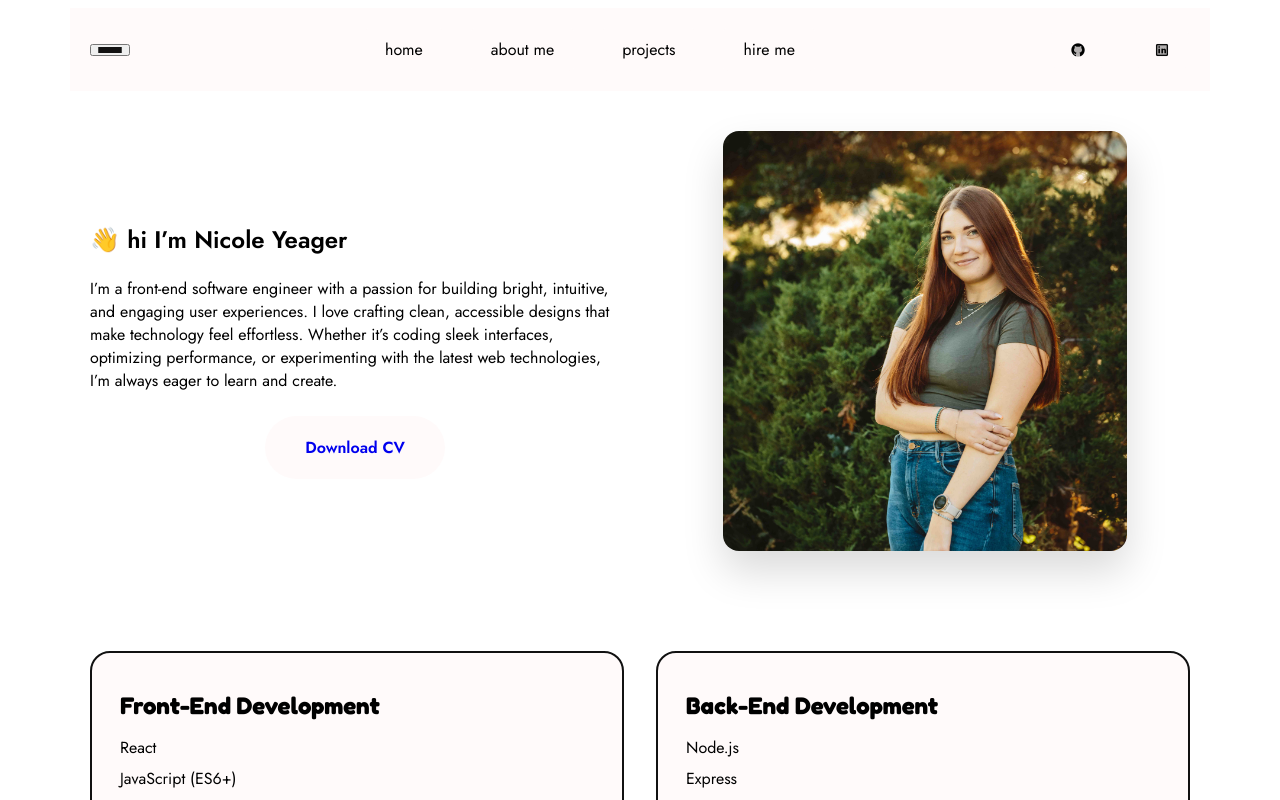
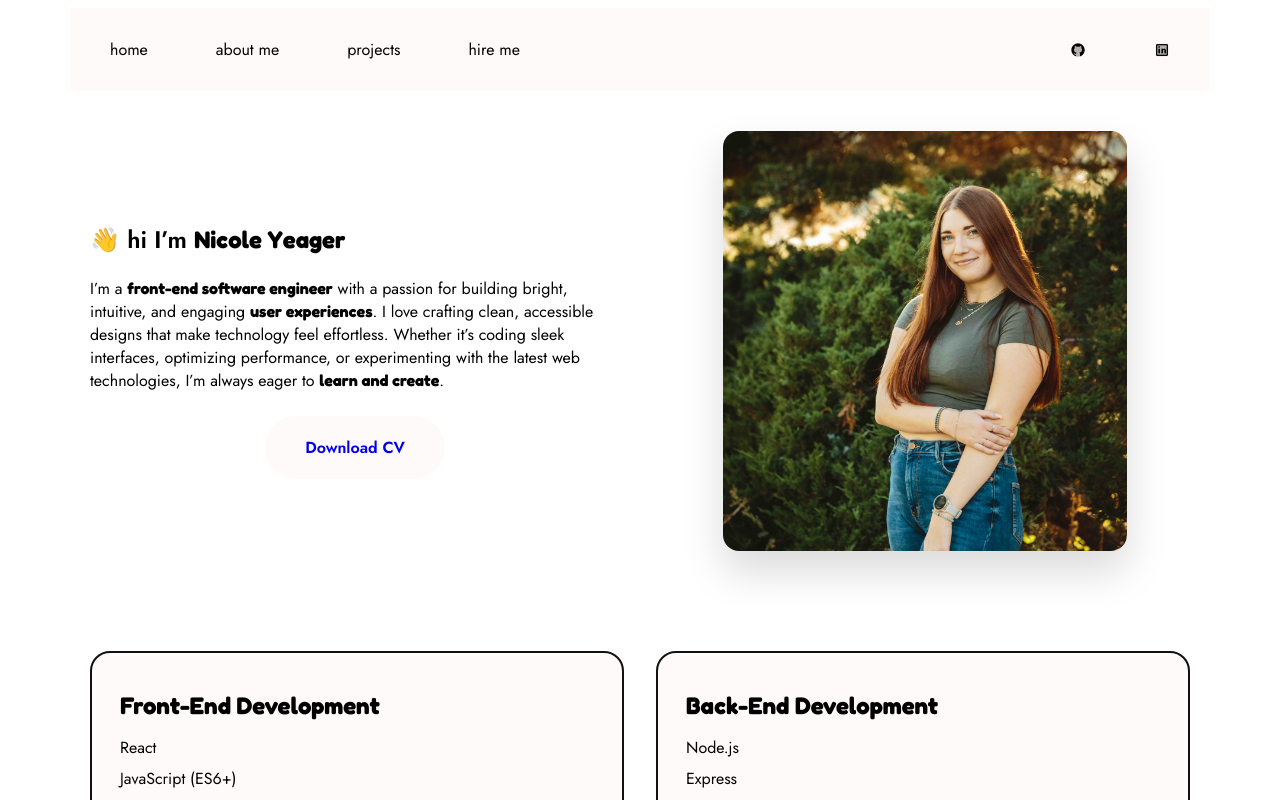
Before and after one commit to nicoleyeag/portfolio, a React (Create React App) app: page / in a window 1280 px wide. Shown: the top 800 px of the page. Built offline with nearby package versions, Linux system fonts and the light colour scheme; a web font is replaced by a local one.

Commit message:
cleaned css

```diff
--- a/src/css/style.css
+++ b/src/css/style.css
@@ -223,7 +223,6 @@ body {
   padding: 10px 20px;
 }
 
-<<<<<<< HEAD
 /* navbar for mobile */
 .hamburger {
   display: none; /* desktop: no hamburger */
@@ -279,7 +278,7 @@ body {
     display: flex;
   }
 }
->>>>>>> dev
+
 
 
 
```
